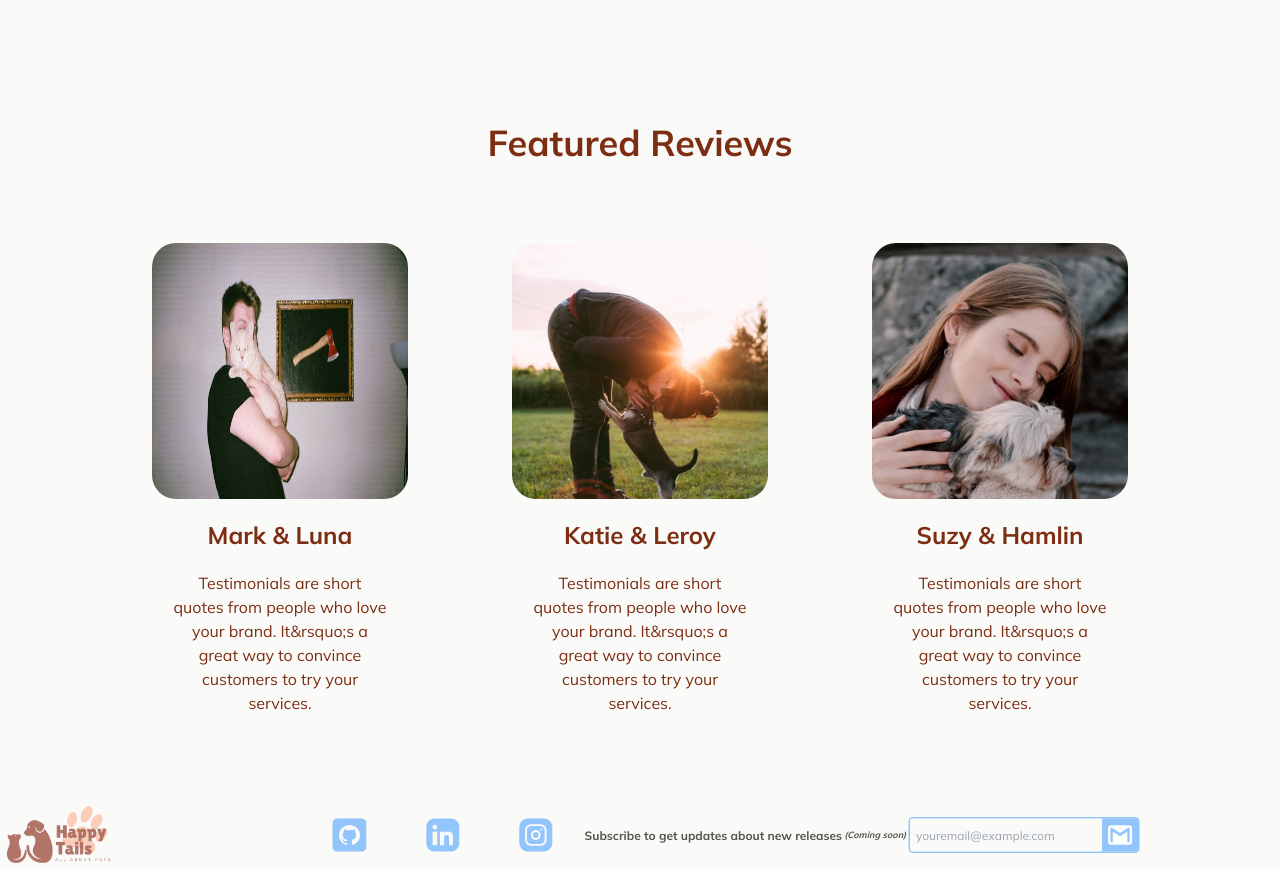
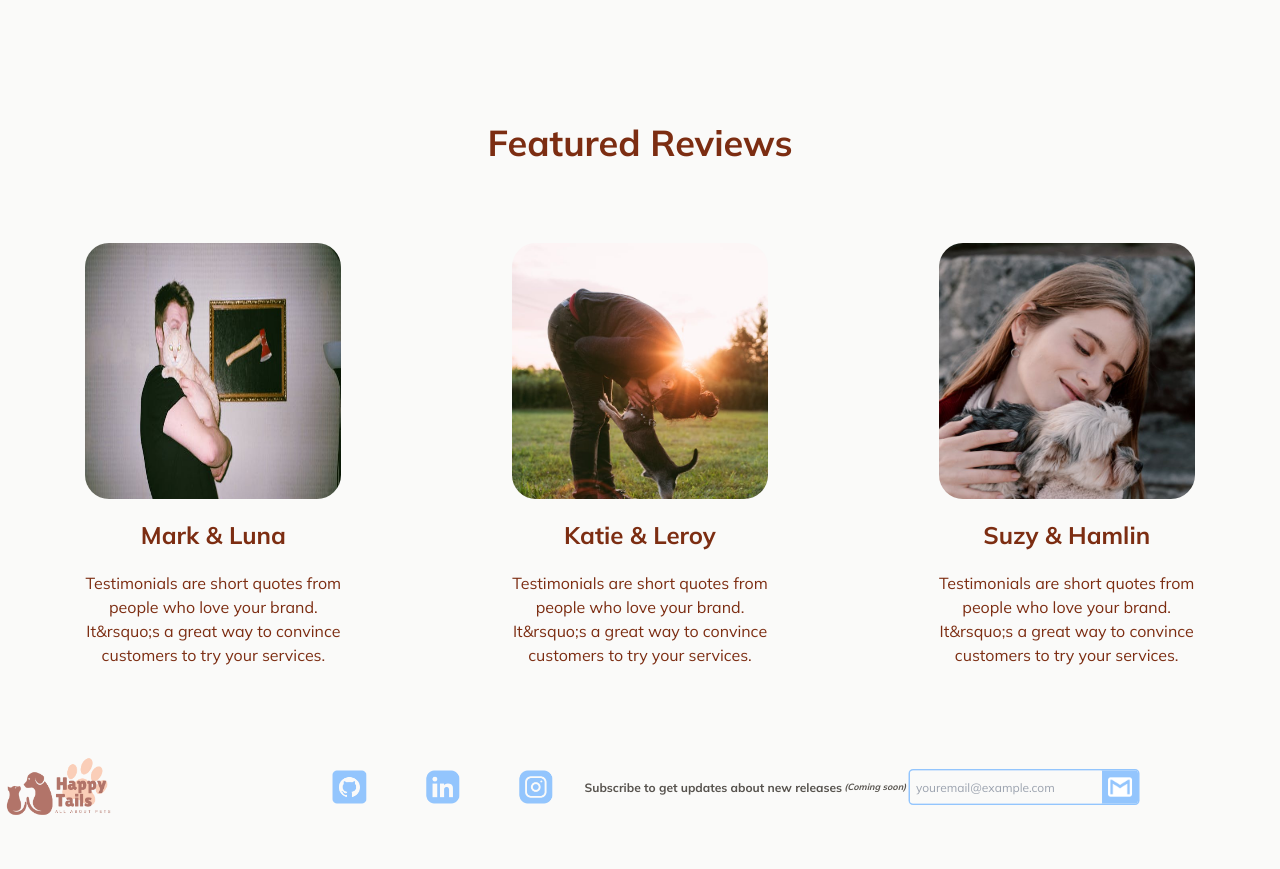
Before and after one commit to kalyntn97/happy-tails-website, a Next.js app: page / in a window 1280 px wide. Shown: the part 1740-2609 px from the top of the page. After the commit the page ends 2561 px from the top, so only its background shows below. Built offline with nearby package versions, Linux system fonts and the light colour scheme; a web font is replaced by a local one.

Commit message:
complete scroll animation

```diff
--- a/src/app/about/page.tsx
+++ b/src/app/about/page.tsx
@@ -20,19 +20,19 @@ export default function Page() {
         </motion.div>
       </motion.div>
 
-      <motion.div variants={containerVariants} className="relative flex flex-col lg:flex-row w-full xl:w-2/3 lg:justify-start items-center ">
-        <ScrollAnimatedSection content={
-          <motion.div variants={itemVariants} className="flex flex-col w-full lg:w-1/2 bg-white dark:bg-stone-700 rounded-lg p-5 sm:p-20 mb-10 z-10 clip-card">
+      <div className="relative flex flex-col lg:flex-row w-full xl:w-2/3 lg:justify-start items-center ">
+        <ScrollAnimatedSection index={1} content={
+          <div className="flex flex-col w-full bg-white dark:bg-stone-700 rounded-lg p-5 sm:p-20 mb-10 z-10 clip-card">
             <h3 className="text-2xl sm:text-3xl mb-5 text-center lg:text-left">An app that can manage everything</h3>
             <p>In the midst of this overwhelming situation, the idea of Happy Tails was born. I wanted to create something that could help pet owners like me—who are juggling multiple responsibilities—keep track of their pets&rsquo; health needs in a seamless and stress-free way.<br/><br/>Levi inspired me to develop this app. His journey taught me the importance of having reliable, organized support when caring for our furry family members. I am committed to making pet care simpler and more efficient, so you can focus on what truly matters—sharing love and creating memories with your pets.<br/><br/>Thank you for trusting me to be a part of your pet care journey. Together, we can make sure our pets live healthier, happier lives.</p>
-          </motion.div>
+          </div>
         } />
-          <motion.div variants={itemVariants} className="lg:absolute w-4/5 lg:w-5/12 h-auto mb-10 lg:mr-12 right-20 z-20">
-            <ScrollAnimatedSection content={
-              <Image src={'/images/mission.png'} width={500} height={500} className="w-full h-auto object-contain" alt="a mission story" />
-            } />
-          </motion.div>
-      </motion.div>
+        <ScrollAnimatedSection index={2} content={
+          <div className="w-full h-auto mb-10 lg:mr-12 z-20">
+            <Image src={'/images/mission.png'} width={500} height={500} className="w-full h-auto object-contain" alt="a mission story" />
+          </div>
+        } />
+      </div>
     </div>
   );
 }
--- a/src/app/contact/page.tsx
+++ b/src/app/contact/page.tsx
@@ -58,7 +58,8 @@ export default function Page() {
       </motion.div>
 
       <motion.div variants={itemVariants}>
-        <Image src={'/images/img-1.png'} width={700} height={700} alt='a drawing pet stuff' className="hidden xl-block absolute right-0 bottom-5"/>
+
+      <Image src={'/images/img-1.png'} width={700} height={700} alt='a drawing pet stuff' className="hidden xl-block absolute right-0 bottom-5"/>
       </motion.div>
 
       <motion.form variants={itemVariants} onSubmit={handleSubmit} ref={form} className="relative flex flex-col w-full my-10 lg:w-1/2 xl:w-1/4 sm:mt-10">
--- a/src/app/page.tsx
+++ b/src/app/page.tsx
@@ -8,10 +8,9 @@ export default function Page() {
 
   return (
     <div className="w-full flex flex-col pb-20">
-      <ScrollAnimatedSection content={<DownloadCard />} />
-      <FeatureIndex />
-      <Testimonials />
-
+      <ScrollAnimatedSection index={0} content={<DownloadCard />} />
+      <ScrollAnimatedSection index={1} content={<FeatureIndex />} />
+      <ScrollAnimatedSection index={2} content={<Testimonials />} />
     </div>
   )
 }
--- a/src/components/Carousel.tsx
+++ b/src/components/Carousel.tsx
@@ -7,7 +7,7 @@ import Autoplay from 'embla-carousel-autoplay'
 import { motion } from 'framer-motion'
 //components
 import FeatureCard, { Card } from './FeatureCard'
-import { containerVariants, itemVariants } from './Layout'
+import { containerVariants, dynamicRowVariants, itemVariants } from './Layout'
 
 type Props = {
   cards: Card[]
--- a/src/components/FeatureIndex.tsx
+++ b/src/components/FeatureIndex.tsx
@@ -18,8 +18,8 @@ const features = [
 function FeatureIndex() {
   return (
     <div className='w-full flex flex-col mt-20 sm:mt-40'>
-      <ScrollAnimatedSection content={<h3 className='text-2xl xl:text-4xl sm:text-3xl text-center mb-20'>Features</h3>} />
-      <ScrollAnimatedSection content={<Carousel cards={features} type='feature' cardSize='md' />} />
+      <ScrollAnimatedSection index={0} content={<h3 className='text-2xl xl:text-4xl sm:text-3xl text-center mb-20'>Features</h3>} />
+      <ScrollAnimatedSection index={1} content={<Carousel cards={features} type='feature' cardSize='md' />} />
     </div>
   )
 }
--- a/src/components/Layout.tsx
+++ b/src/components/Layout.tsx
@@ -34,6 +34,22 @@ export const itemVariants = {
   visible: { opacity: 1 },
 }
 
+export const dynamicRowVariants = {
+  hidden: { opacity: 0, x: 50 },
+  visible: (i: number) => ({
+    opacity: 1,
+    x: 0,
+    transition: {
+      delay: i * 0.2,
+      duration: 1,
+      type: "spring",
+      stiffness: 100,
+      damping: 10,
+    },
+  }),
+
+}
+
 export default function Layout({ children }: { children: React.ReactNode }) {
   return (
     <motion.div
--- a/src/components/ScrollAnimatedSection.tsx
+++ b/src/components/ScrollAnimatedSection.tsx
@@ -3,20 +3,29 @@
 import { ReactNode, useEffect, useRef } from "react"
 import { useAnimation, motion, useInView } from "framer-motion"
 //animations
-import { containerVariants, itemVariants } from "@/components/Layout"
+import { dynamicRowVariants, itemVariants } from "@/components/Layout"
 
-const ScrollAnimatedSection = ({ content }: { content: ReactNode}) => {
+type Props = {
+  content: ReactNode,
+  index?: number
+  col?: number
+}
+
+const ScrollAnimatedSection = ({ content, index, col }: Props) => {
   const control = useAnimation()
   const ref = useRef(null)
   const isInView = useInView(ref)
 
+
+
   useEffect(() => {
     isInView ? control.start('visible') : control.start('hidden')
-    console.log(isInView)
   }, [control, isInView])
 
   return (
-    <motion.div ref={ref} variants={containerVariants} initial='hidden' whileInView="visible" animate={control}>{content}</motion.div>
+    <motion.div ref={ref} variants={!!index ? dynamicRowVariants : itemVariants} initial='hidden' whileInView="visible" animate={control} custom={index} className={`${!!col && `flex flex-row items-center justify-center lg:w-1/${col}`} w-full`}>
+      {content}
+    </motion.div>
   )
 }
 
--- a/src/components/Testimonials.tsx
+++ b/src/components/Testimonials.tsx
@@ -3,7 +3,7 @@
 import Image from 'next/image'
 import React from 'react'
 import { motion } from 'framer-motion'
-import { containerVariants, itemVariants } from './Layout'
+import { containerVariants, dynamicRowVariants, itemVariants } from './Layout'
 import ScrollAnimatedSection from './ScrollAnimatedSection'
 
 const placeholderContent = `Testimonials are short quotes from people who love your brand. It&rsquo;s a great way to convince customers to try your services.`
@@ -18,23 +18,22 @@ function Testimonials() {
 
   return (
     <div className='w-full flex flex-col mt-20 sm:mt-40'>
-      <ScrollAnimatedSection content={<h3 className='text-2xl xl:text-4xl sm:text-3xl text-center mb-10'>Featured Reviews</h3>} />
+      <ScrollAnimatedSection index={0} content={<h3 className='text-2xl xl:text-4xl sm:text-3xl text-center mb-10'>Featured Reviews</h3>} />
 
-      <ScrollAnimatedSection content={
-        <motion.div variants={containerVariants} initial='hidden' animate='visible' className='flex flex-wrap justify-center mt-5'>
+      <div className='flex flex-wrap w-full justify-center mt-5'>
         {reviews.map((review, index) =>
-            <motion.div variants={itemVariants} key={index} className='flex flex-col w-full lg:w-1/4 m-5 items-center'>
-              <ScrollAnimatedSection content={
-                <div className='rounded-3xl overflow-hidden size-64 lg:size-48 xl:size-64'>
-                  <Image src={review.photo} width={500} height={500} alt={`review ${index} photo`} className='w-80 min-h-80 bg-cover bg-center' />
-                </div>
-              } />
+          <ScrollAnimatedSection key={index} col={3} index={index + 1} content={
+            <div className='flex flex-col w-full m-5 items-center'>
+              <div className='rounded-3xl overflow-hidden size-64 lg:size-48 xl:size-64'>
+                <Image src={review.photo} width={500} height={500} alt={`review ${index} photo`} className='w-80 min-h-80 bg-cover bg-center' />
+              </div>
               <h4 className='text-lg sm:text-2xl my-5 w-2/3 text-center'>{review.name}</h4>
               <p className='text-sm sm:text-base w-2/3 text-center'>{review.content}</p>
-            </motion.div>
+            </div>
+          } />
           )}
-        </motion.div>
-      } />
+      </div>
+
 
     </div>
   )
```
